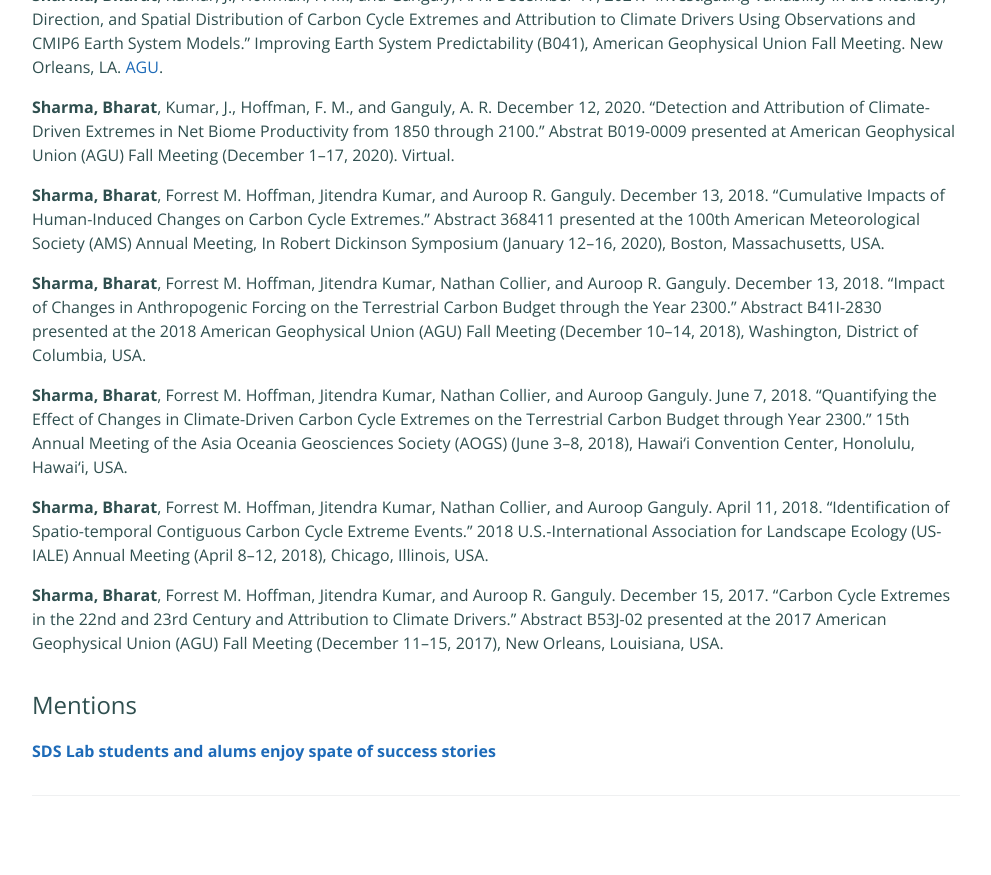
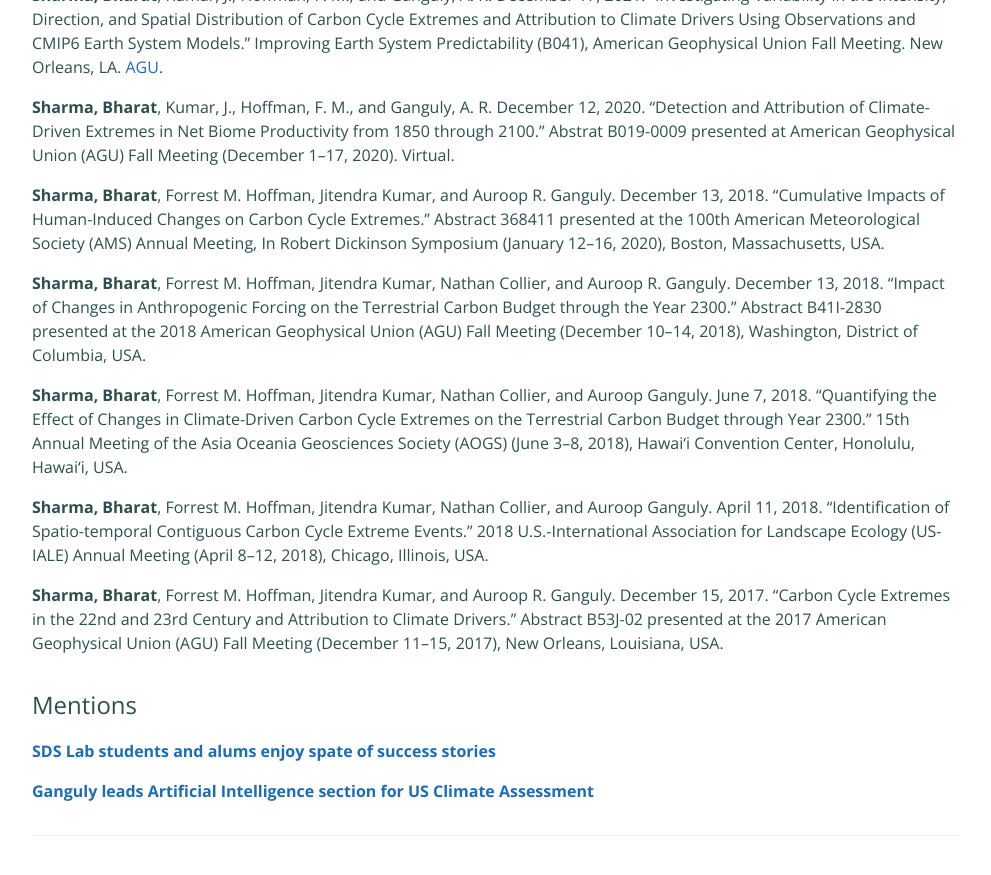
Before and after one commit to sharmapritika/sharmapritika.github.io, a Jekyll site: the page built from publications.md, in a window 1280 px wide and 900 px high, scrolled down 1001 px. Shown: the top 875 px of the window, without its empty margins (144-1135 px from the left). Built offline with Jekyll 4.4.1, drawn with Linux system fonts in a browser that asks for light colours.

Commit message:
Update publications.md

```diff
--- a/publications.md
+++ b/publications.md
@@ -45,3 +45,5 @@ Warner, M., **Sharma, Bharat**, Bhatia, U., and Ganguly, A. (2019), “Evaluatio
 ## Mentions
 
 [**SDS Lab students and alums enjoy spate of success stories**](https://coe.northeastern.edu/news/sds-lab-students-and-alums-enjoy-spate-of-success-stories/)
+
+[**Ganguly leads Artificial Intelligence section for US Climate Assessment**](https://coe.northeastern.edu/news/ganguly-leads-artificial-intelligence-section-for-us-climate-assessment/)
```
